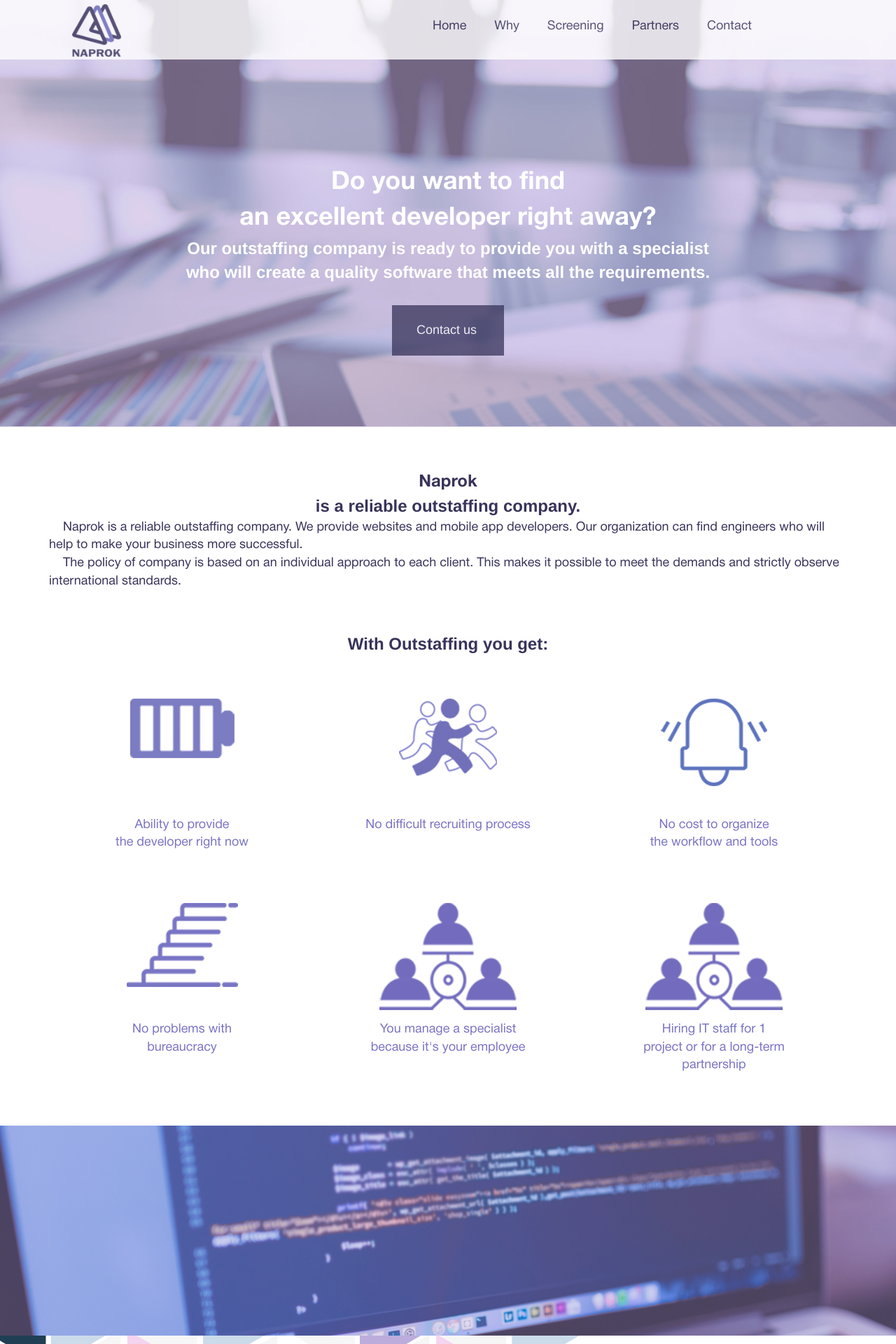
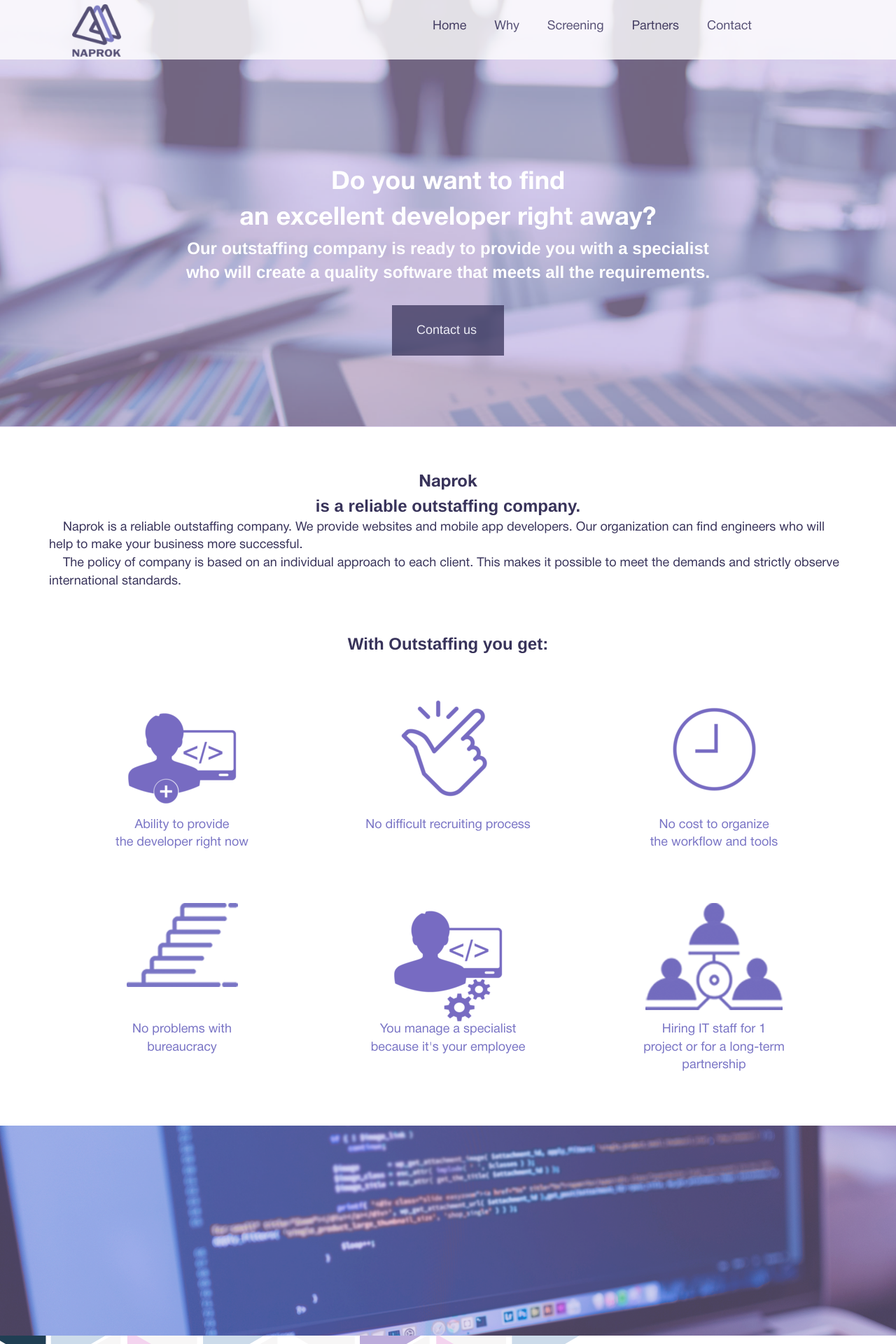
Before and after one commit to eugenekorpan/Old-Naprok-Landing, a Jekyll site: the page index.html, which Jekyll copies as it is, in a window 1280 px wide. Shown: the top 1920 px of the page at 70% size. Built offline with Jekyll 4.4.1, drawn with Linux system fonts in a browser that asks for light colours; nearby versions of some CDN libraries.

Commit message:
some icons

```diff
--- a/index.html
+++ b/index.html
@@ -64,19 +64,19 @@
         <div class="icons">
           <div class="col-md-4">
             <div class="icon">
-              <img src="images/battery.png" alt="" />
+              <img src="images/dev-add.png" alt="" />
             </div>
             <p>Ability to provide<br />the developer right now</p>
           </div>
           <div class="col-md-4">
             <div class="icon">
-              <img src="images/people.png" alt="" />
+              <img src="images/easy.png" alt="" />
             </div>
             <p>No difficult recruiting process</p>
           </div>
           <div class="col-md-4">
             <div class="icon">
-              <img src="images/bell.png" alt="" />
+              <img src="images/clock.png" alt="" />
             </div>
             <p>No cost to organize<br />the workflow and tools</p>
           </div>
@@ -88,7 +88,7 @@
           </div>
           <div class="col-md-4">
             <div class="icon">
-              <img src="images/mannager.png" alt="" />
+              <img src="images/dev-manage.png" alt="" />
             </div>
             <p>You manage a specialist<br />because it's your employee</p>
           </div>
```
Also changed, not shown: images/clock.png, images/dev-add.png (added), images/dev-manage.png (added), images/easy.png (added).
